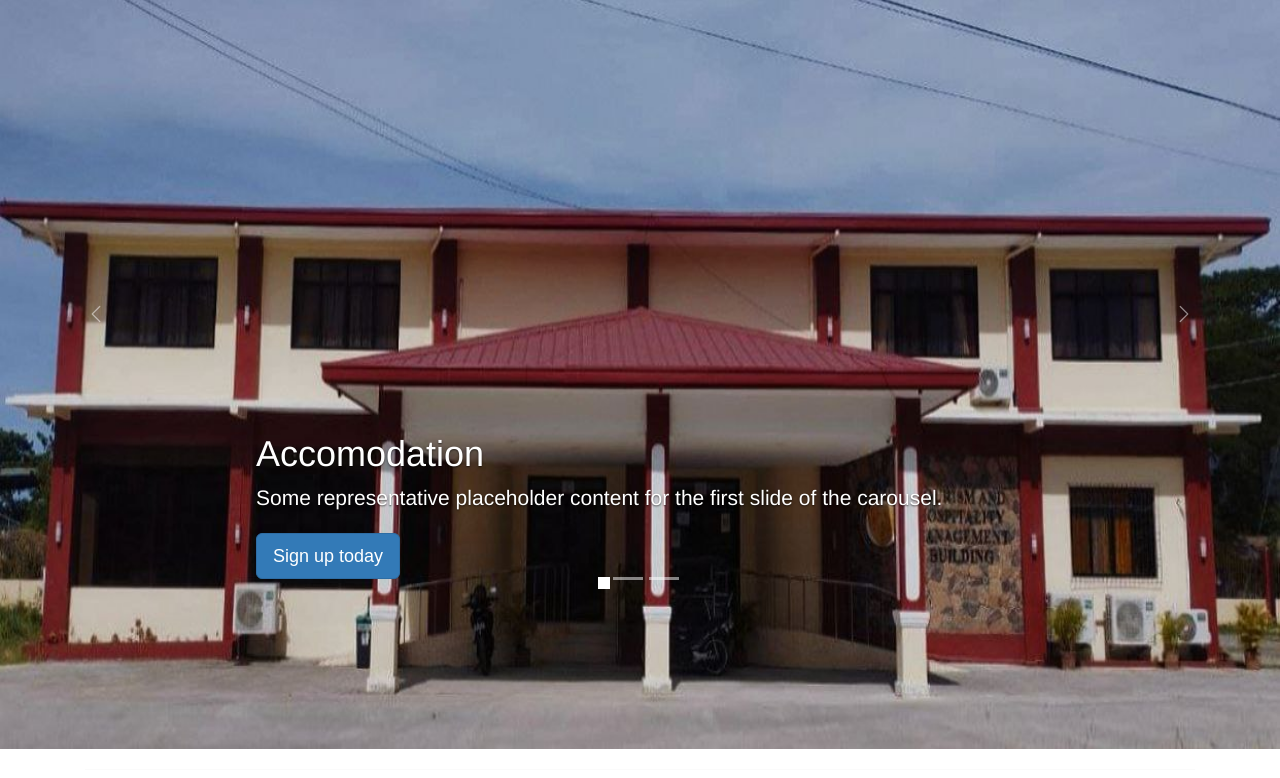
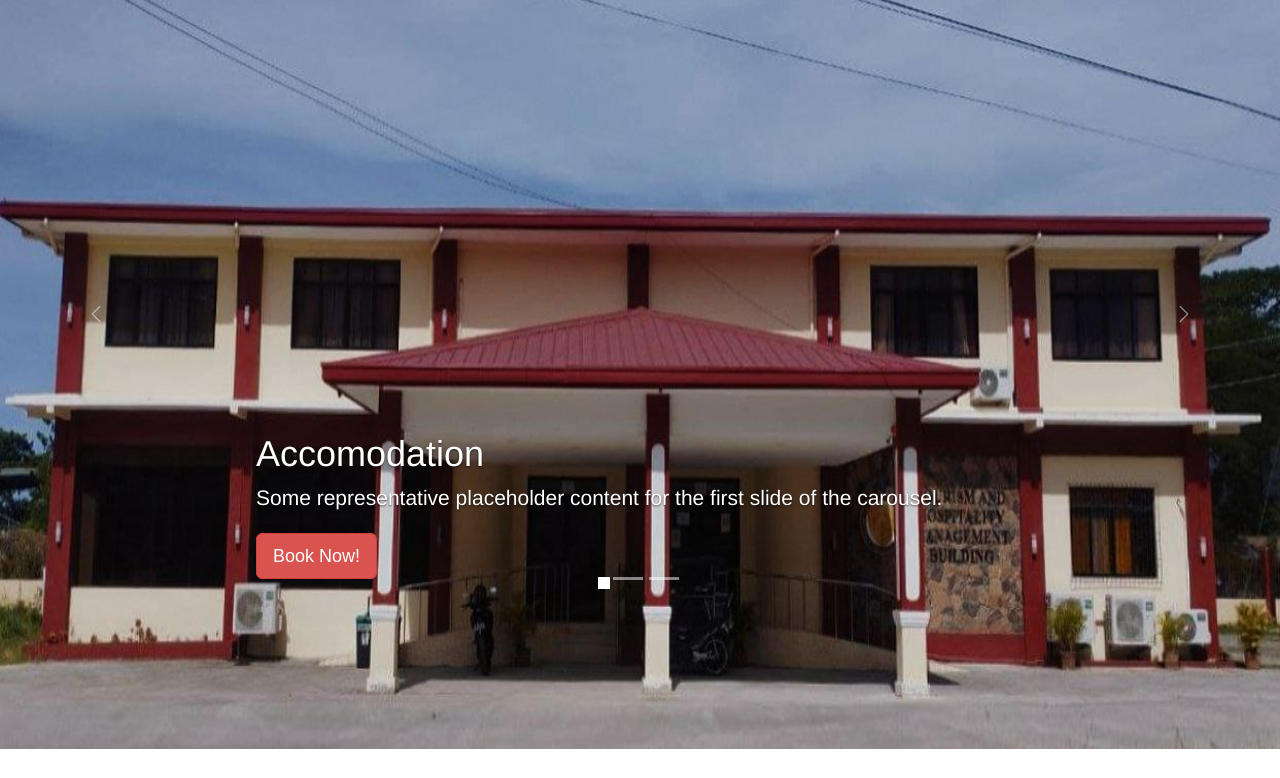
Before and after one commit to chrstncleofas/CTHM-MOCK-HOTEL-SYSTEM, a Django app: page /accomodation/ in a window 1280 px wide. Shown: the part 64-842 px from the top of the page. Run offline with Django 4.2, Linux system fonts and the light colour scheme; some libraries are stand-ins or nearby versions; some web fonts are replaced.

Commit message:
Change in UI

```diff
--- a/HomePage/templates/HomePage/accomodation.html
+++ b/HomePage/templates/HomePage/accomodation.html
@@ -53,7 +53,7 @@
               the carousel.
             </p>
             <p>
-              <a class="btn btn-lg btn-primary" href="#">Sign up today</a>
+              <a class="btn btn-lg btn-danger" href="#">Book Now!</a>
             </p>
           </div>
         </div>
@@ -68,7 +68,7 @@
               Some representative placeholder content for the second slide of
               the carousel.
             </p>
-            <p><a class="btn btn-lg btn-primary" href="#">Learn more</a></p>
+            <p><a class="btn btn-lg btn-danger" href="#">Learn more</a></p>
           </div>
         </div>
       </div>
@@ -83,7 +83,7 @@
               this carousel.
             </p>
             <p>
-              <a class="btn btn-lg btn-primary" href="#">Browse gallery</a>
+              <a class="btn btn-lg btn-danger" href="#">Book Now!</a>
             </p>
           </div>
         </div>
```
